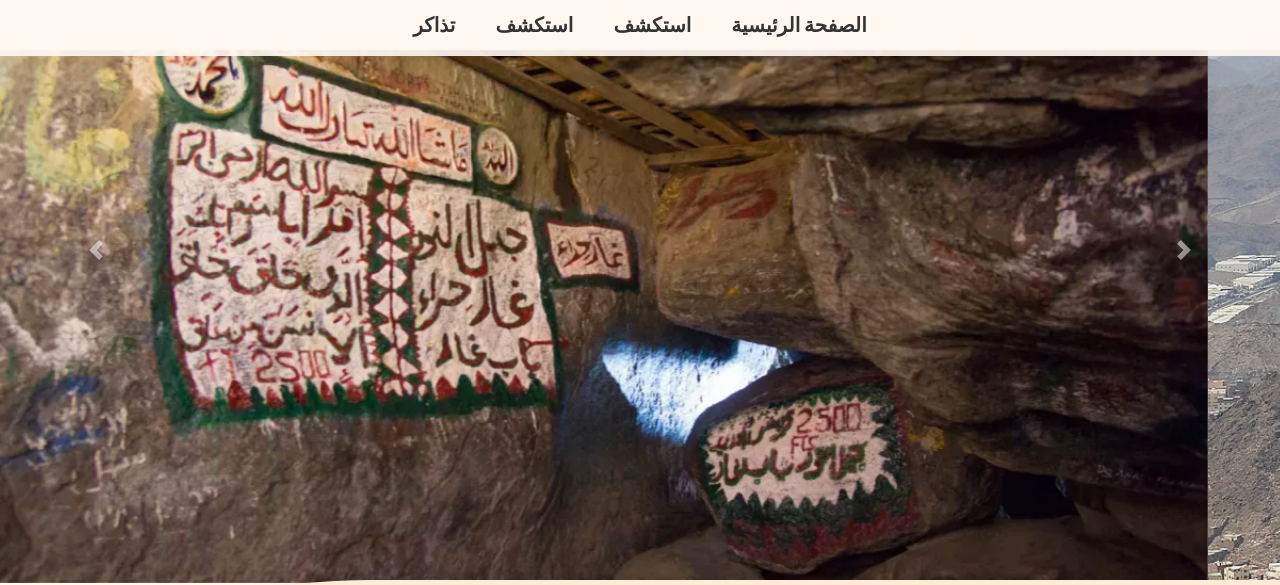
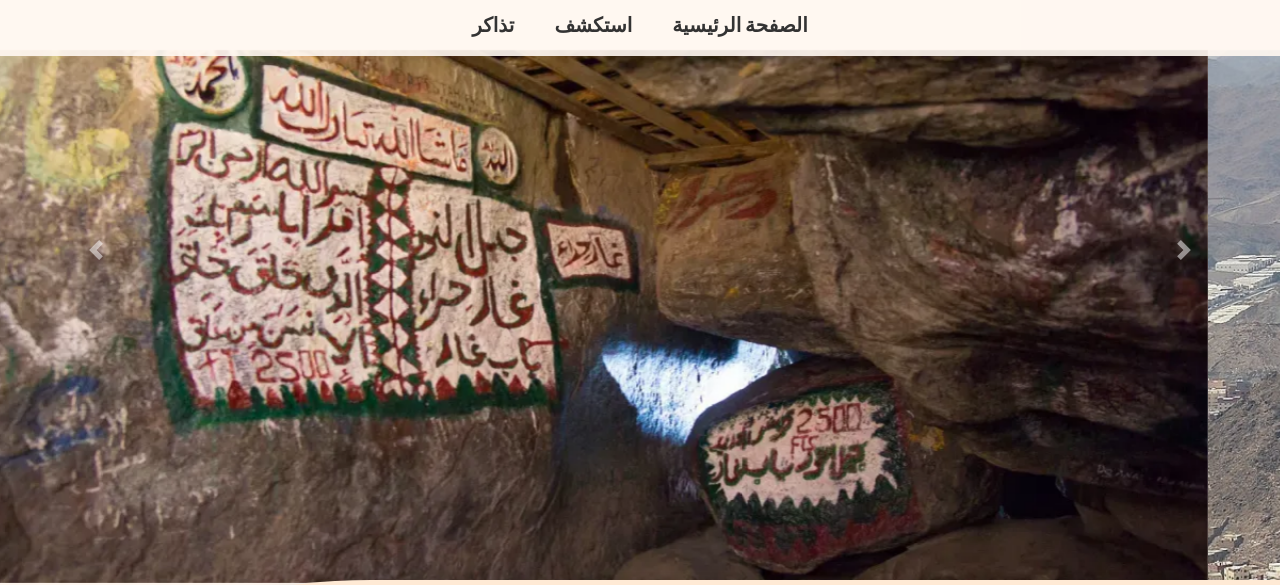
Before and after one commit to Janaalharbii/evcHack, a plain HTML site: page hera.html in a window 1280 px wide. Shown: the top 585 px of the page. Drawn offline with nearby package versions, Linux system fonts and the light colour scheme.

Commit message:
Update hera.html

```diff
--- a/hera.html
+++ b/hera.html
@@ -136,7 +136,6 @@
     <div class="menu">
         <a href="index.html">الصفحة الرئيسية</a>
         <a href="https://huggingface.co/spaces/Janaalharbii/HistoricalPlaces">استكشف</a>
-        <a href="">استكشف</a>
         <a href="home.html">تذاكر</a>
 
     </div>
```
